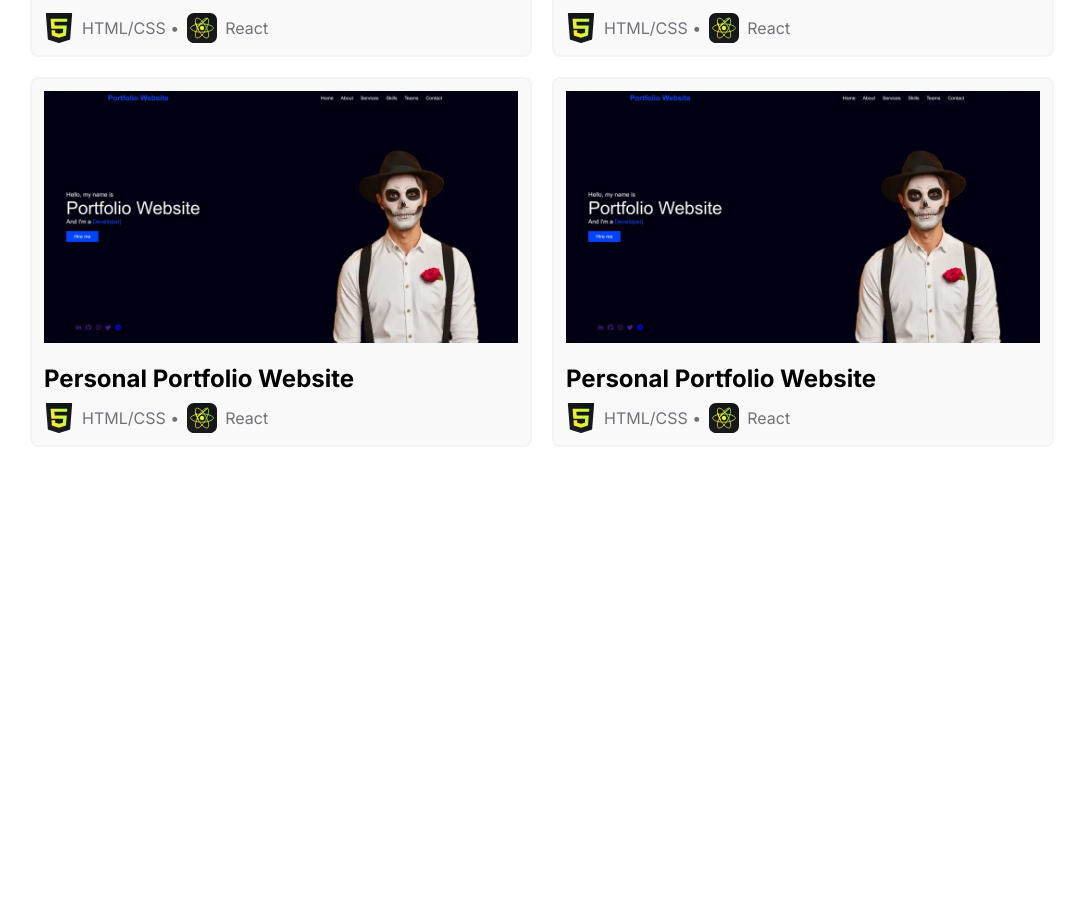
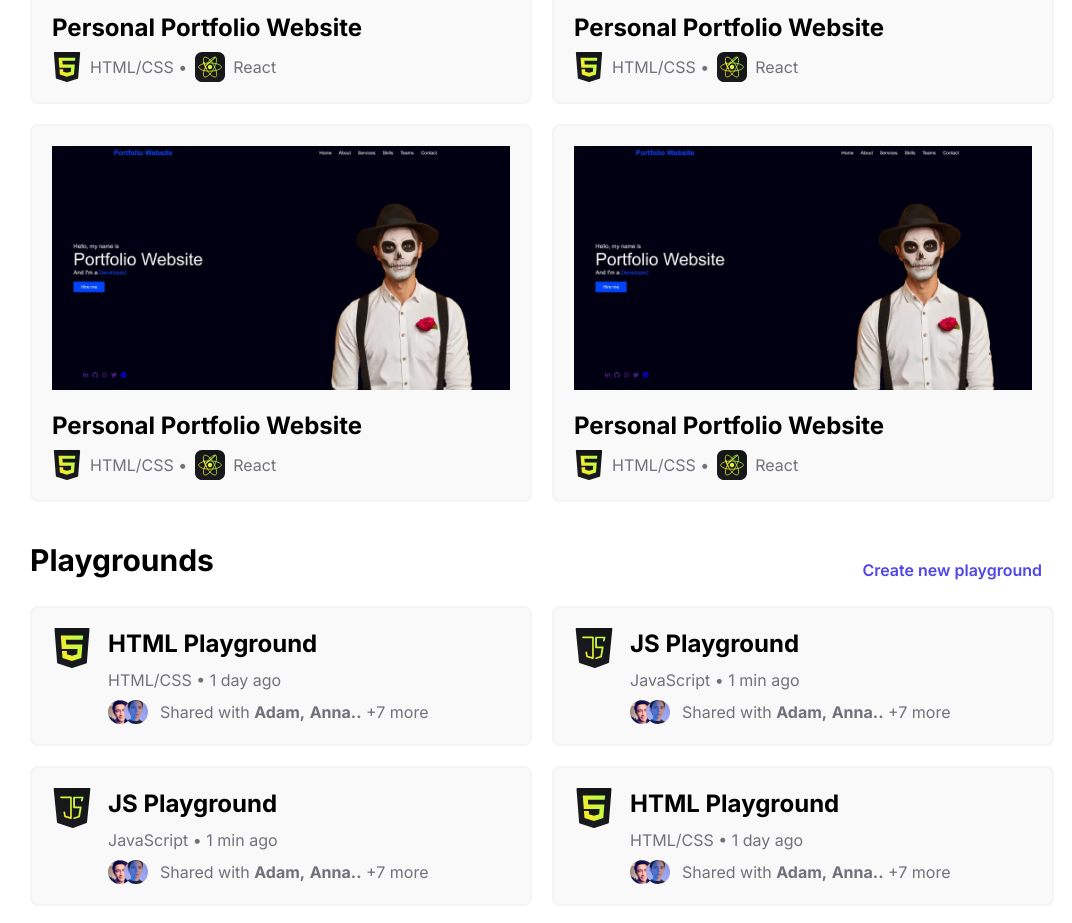
Before and after one commit to max-programming/codedamn-profile, a Next.js app: page / in a window 1280 px wide. Shown: the part 1387-2310 px from the top of the page, without its empty margins (98-1170 px from the left). Before the commit the page ends 1854 px from the top, so only its background shows below. Built offline with nearby package versions, Linux system fonts and the light colour scheme.

Commit message:
Playgrounds section

```diff
--- a/src/app/page.tsx
+++ b/src/app/page.tsx
@@ -1,5 +1,9 @@
 import { ProfileCard, ProfileTabs } from '@/components/ProfileComponents';
-import { Projects, Stats } from '@/components/ProfileComponents/Portfolio';
+import {
+  Playgrounds,
+  Projects,
+  Stats,
+} from '@/components/ProfileComponents/Portfolio';
 
 export default function Home() {
   return (
@@ -9,6 +13,7 @@ export default function Home() {
         <ProfileTabs />
         <Stats />
         <Projects />
+        <Playgrounds />
       </div>
     </main>
   );
--- /dev/null
+++ b/src/components/ProfileComponents/Portfolio/Playgrounds.tsx
@@ -0,0 +1,100 @@
+/* eslint-disable @next/next/no-img-element */
+import Button from '@/components/ui/Button';
+import { Card } from '@/components/ui/Card';
+import { Html5Logo, JSLogo } from '@/icons';
+import { ReactNode } from 'react';
+
+export function Playgrounds() {
+  return (
+    <div>
+      <div className='mb-2 flex justify-between'>
+        <h3 className='mb-5 text-3xl font-bold'>Playgrounds</h3>
+        <Button className='font-semibold text-primary hover:bg-border'>
+          Create new playground
+        </Button>
+      </div>
+
+      <div className='grid grid-cols-2 gap-5'>
+        {plays.map((play, idx) => (
+          <PlaygroundCard key={idx} playground={play} />
+        ))}
+      </div>
+    </div>
+  );
+}
+
+function PlaygroundCard(props: PlaygroundCardProps) {
+  return (
+    <Card>
+      <div className='flex gap-4'>
+        {props.playground.logo}
+        <div className='flex flex-col gap-2'>
+          <h3 className='text-2xl font-bold'>{props.playground.title}</h3>
+          <p className='text-secondary'>
+            {props.playground.tech} • {props.playground.timeago} ago
+          </p>
+          <div className='flex space-x-3'>
+            <div className='flex -space-x-2'>
+              <img
+                src='/profile2.png'
+                alt=''
+                className='rounded-full'
+                width={24}
+                height={24}
+              />
+              <img
+                src='/profile.jpeg'
+                alt=''
+                className='rounded-full'
+                width={24}
+                height={24}
+              />
+            </div>
+            <p className='text-secondary'>
+              Shared with <span className='font-bold'>Adam,</span>{' '}
+              <span className='font-bold'>Anna..</span> +7 more
+            </p>
+          </div>
+        </div>
+      </div>
+    </Card>
+  );
+}
+
+interface PlaygroundType {
+  title: string;
+  tech: string;
+  timeago: string;
+  logo: ReactNode;
+}
+
+type PlaygroundCardProps = {
+  playground: PlaygroundType;
+};
+
+const plays: PlaygroundType[] = [
+  {
+    title: 'HTML Playground',
+    tech: 'HTML/CSS',
+    timeago: '1 day',
+    logo: <Html5Logo width='40' height='40' />,
+  },
+  {
+    title: 'JS Playground',
+    tech: 'JavaScript',
+    timeago: '1 min',
+    logo: <JSLogo width='40' height='40' />,
+  },
+  {
+    title: 'JS Playground',
+    tech: 'JavaScript',
+    timeago: '1 min',
+    logo: <JSLogo width='40' height='40' />,
+  },
+  {
+    title: 'HTML Playground',
+    tech: 'HTML/CSS',
+    timeago: '1 day',
+    logo: <Html5Logo width='40' height='40' />,
+  },
+];
--- a/src/components/ProfileComponents/Portfolio/Projects.tsx
+++ b/src/components/ProfileComponents/Portfolio/Projects.tsx
@@ -1,10 +1,12 @@
+/* eslint-disable @next/next/no-img-element */
 import Button from '@/components/ui/Button';
+import { Card } from '@/components/ui/Card';
 import { Html5Logo, ReactLogo } from '@/icons';
 
 export function Projects() {
   return (
     <div>
-      <div className='flex justify-between'>
+      <div className='mb-2 flex justify-between'>
         <h3 className='mb-5 text-3xl font-bold'>Projects</h3>
         <Button className='font-semibold text-primary hover:bg-border'>
           Create new project
@@ -22,7 +24,7 @@ export function Projects() {
 
 function ProjectCard() {
   return (
-    <div className='flex flex-col justify-center gap-2 rounded-lg border-2 border-border bg-border/50 p-3'>
+    <Card>
       <img src='/screenshot.png' alt='' />
       <h3 className='mt-3 text-2xl font-bold'>Personal Portfolio Website</h3>
       <div className='flex items-center gap-2 text-secondary'>
@@ -31,6 +33,6 @@ function ProjectCard() {
         <ReactLogo />
         React
       </div>
-    </div>
+    </Card>
   );
 }
--- a/src/components/ProfileComponents/Portfolio/Stats.tsx
+++ b/src/components/ProfileComponents/Portfolio/Stats.tsx
@@ -1,3 +1,4 @@
+import { Card } from '@/components/ui/Card';
 import { CupIcon, HeartBeatIcon, LightningIcon, StarFourIcon } from '@/icons';
 import { ReactNode } from 'react';
 
@@ -37,12 +38,14 @@ function StatsCard(props: {
   statType: string;
 }) {
   return (
-    <div className='flex items-center gap-2 rounded-lg border-2 border-border bg-border/50 p-3'>
-      {props.icon}
-      <div className='flex flex-col'>
-        <h3 className='text-2xl font-bold'>{props.value}</h3>
-        <p className='text-secondary'>{props.statType}</p>
+    <Card>
+      <div className='flex gap-2'>
+        {props.icon}
+        <div className='flex flex-col'>
+          <h3 className='text-2xl font-bold'>{props.value}</h3>
+          <p className='text-secondary'>{props.statType}</p>
+        </div>
       </div>
-    </div>
+    </Card>
   );
 }
--- a/src/components/ProfileComponents/Portfolio/index.ts
+++ b/src/components/ProfileComponents/Portfolio/index.ts
@@ -1,2 +1,3 @@
 export { Stats } from './Stats';
 export { Projects } from './Projects';
+export { Playgrounds } from './Playgrounds';
--- /dev/null
+++ b/src/components/ui/Card.tsx
@@ -0,0 +1,14 @@
+import { PropsWithChildren } from 'react';
+
+export function Card({
+  children,
+  className,
+}: PropsWithChildren<{ className?: string }>) {
+  return (
+    <div
+      className={`flex flex-col justify-center gap-2 rounded-lg border-2 border-border bg-border/50 p-5 ${className}`}
+    >
+      {children}
+    </div>
+  );
+}
--- a/src/icons.tsx
+++ b/src/icons.tsx
@@ -1,3 +1,8 @@
+type IconProps = {
+  className?: string;
+  width?: string;
+  height?: string;
+};
 export function LightningIcon(props: { enableGlow?: boolean }) {
   return (
     <svg
@@ -255,15 +260,11 @@ export function BellIcon() {
   );
 }
 
-export function Hexagon(props: {
-  className?: string;
-  width?: string;
-  height?: string;
-}) {
+export function Hexagon(props: IconProps) {
   return (
     <svg
-      width={props.width || '54'}
-      height={props.height || '55'}
+      width={'54'}
+      height={'55'}
       viewBox='0 0 55 55'
       fill='none'
       xmlns='http://www.w3.org/2000/svg'
@@ -388,7 +389,7 @@ export function BookmarkIcon() {
   );
 }
 
-export function Html5Logo() {
+export function Html5Logo(props: IconProps) {
   return (
     <svg
       width='30'
@@ -396,6 +397,7 @@ export function Html5Logo() {
       viewBox='0 0 20 20'
       fill='none'
       xmlns='http://www.w3.org/2000/svg'
+      {...props}
     >
       <g clip-path='url(#clip0_4_8297)'>
         <path
@@ -438,7 +440,7 @@ export function Html5Logo() {
   );
 }
 
-export function ReactLogo() {
+export function ReactLogo(props: IconProps) {
   return (
     <svg
       width='30'
@@ -446,6 +448,7 @@ export function ReactLogo() {
       viewBox='0 0 20 20'
       fill='none'
       xmlns='http://www.w3.org/2000/svg'
+      {...props}
     >
       <g clip-path='url(#clip0_4_8301)'>
         <path
@@ -535,3 +538,49 @@ export function ReactLogo() {
     </svg>
   );
 }
+
+export function JSLogo(props: IconProps) {
+  return (
+    <svg
+      width='30'
+      height='30'
+      viewBox='0 0 40 40'
+      fill='none'
+      xmlns='http://www.w3.org/2000/svg'
+      {...props}
+    >
+      <path
+        d='M38.1667 0.333359C38 0.166641 37.8334 0 37.5001 0H2.5C2.33336 0 2.00008 0.166641 1.83336 0.333359C1.66664 0.500078 1.66672 0.666719 1.66672 1L5.00008 34.3334C5.00008 34.6667 5.33344 35 5.5 35L20.5 40H20.8334H21.1667L34.5 35C34.8334 34.8334 34.9999 34.6666 34.9999 34.3334L38.3333 1C38.3334 0.833438 38.3334 0.5 38.1667 0.333359Z'
+        fill='url(#paint0_linear_4487_1906)'
+      />
+      <path
+        d='M19.7917 30.1667C19.7917 30.3334 19.625 30.6667 19.4584 30.8334C19.2917 31 19.1152 31.0221 18.9486 31.0221L18.7918 31L12.9584 29.3334C12.6251 29.1667 12.4585 29 12.2918 28.6667L11.4584 24.5C11.2918 24.0001 11.6251 23.6666 12.1251 23.5C12.625 23.3334 12.9584 23.6666 13.1252 24.1666L13.7918 27.8333L18.1252 29V10.1667H8.95836C8.45844 10.1667 8.125 9.83336 8.125 9.33336C8.125 8.83344 8.45836 8.5 8.95836 8.5H18.9584C19.4583 8.5 19.7917 8.83336 19.7917 9.33336V30.1667ZM31.4584 9.5L30.625 12.8334C30.4584 13.3333 30.1186 13.5802 29.625 13.5C29.1048 13.4156 28.9056 12.9973 28.9584 12.4999C29.0212 11.9066 29.4583 10.1666 29.4583 10.1666H22.9583V18.5H28.7916C28.9583 18.5 29.2916 18.6666 29.4583 18.8334C29.6249 19 29.6249 19.3333 29.6249 19.5L27.9583 28.6666C27.9583 29 27.6249 29.1666 27.4584 29.3333L22.4584 30.9999C22.2917 30.9999 21.6862 31.2304 21.2916 30.5C21.125 30.0001 21.4583 29.6666 21.7916 29.4999L26.2916 27.9999L27.6249 20.3332H21.9582C21.4583 20.3332 21.1248 19.9998 21.1248 19.4998V9.49984C21.1248 8.99992 21.4582 8.66648 21.9582 8.66648H30.2916C30.6249 8.66648 30.853 8.73773 31.0709 8.82797C31.533 9.01945 31.4584 9.33336 31.4584 9.5Z'
+        fill='url(#paint1_linear_4487_1906)'
+      />
+      <defs>
+        <linearGradient
+          id='paint0_linear_4487_1906'
+          x1='27.5214'
+          y1='4.85075e-08'
+          x2='4.70457'
+          y2='33.1024'
+          gradientUnits='userSpaceOnUse'
+        >
+          <stop stop-color='#131416' />
+          <stop offset='1' stop-color='#1A1B1F' />
+        </linearGradient>
+        <linearGradient
+          id='paint1_linear_4487_1906'
+          x1='31.4628'
+          y1='8.5'
+          x2='6.34829'
+          y2='22.5131'
+          gradientUnits='userSpaceOnUse'
+        >
+          <stop stop-color='#B0FF4D' />
+          <stop offset='1' stop-color='#FFE926' />
+        </linearGradient>
+      </defs>
+    </svg>
+  );
+}
```
Also changed, not shown: public/profile2.png (added).
